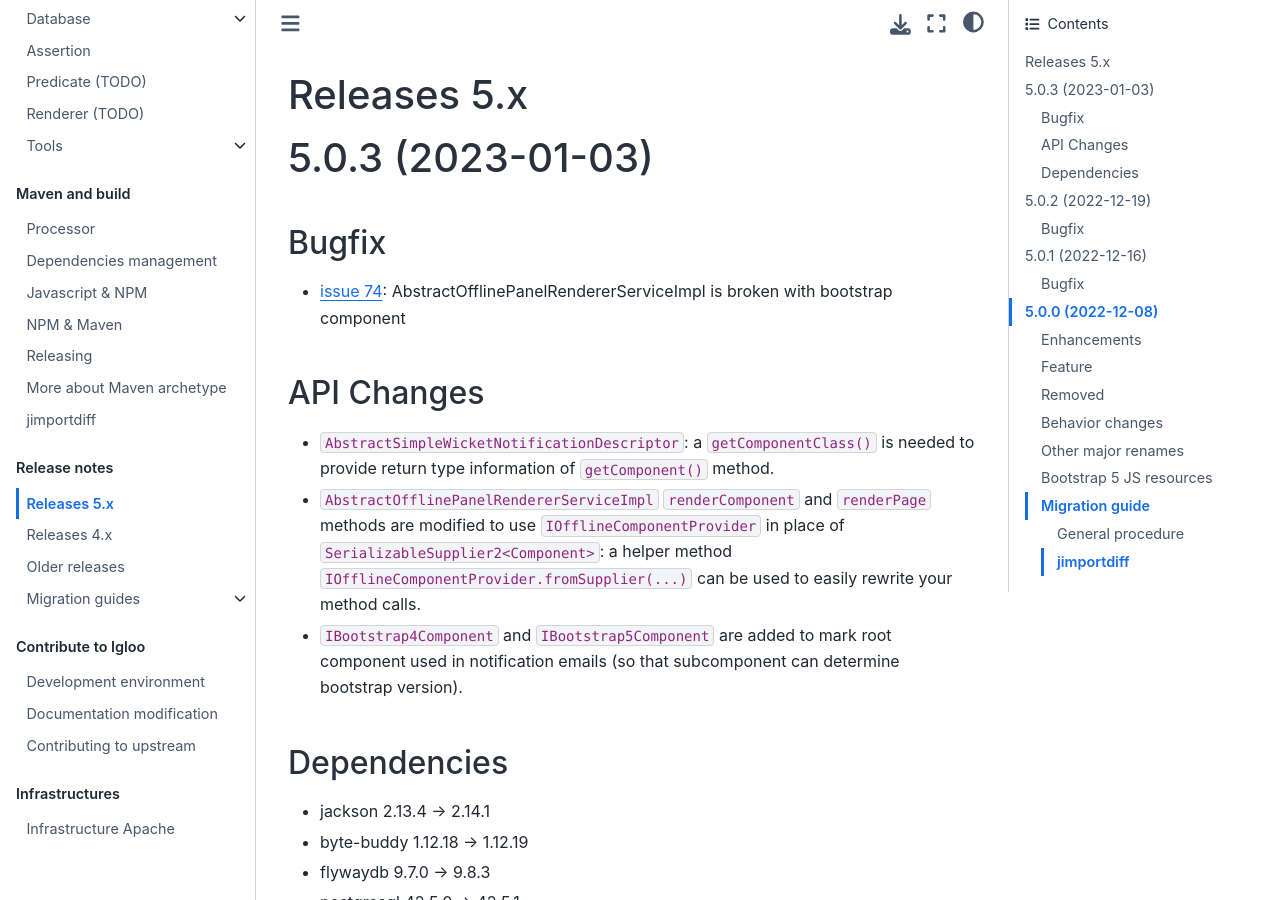
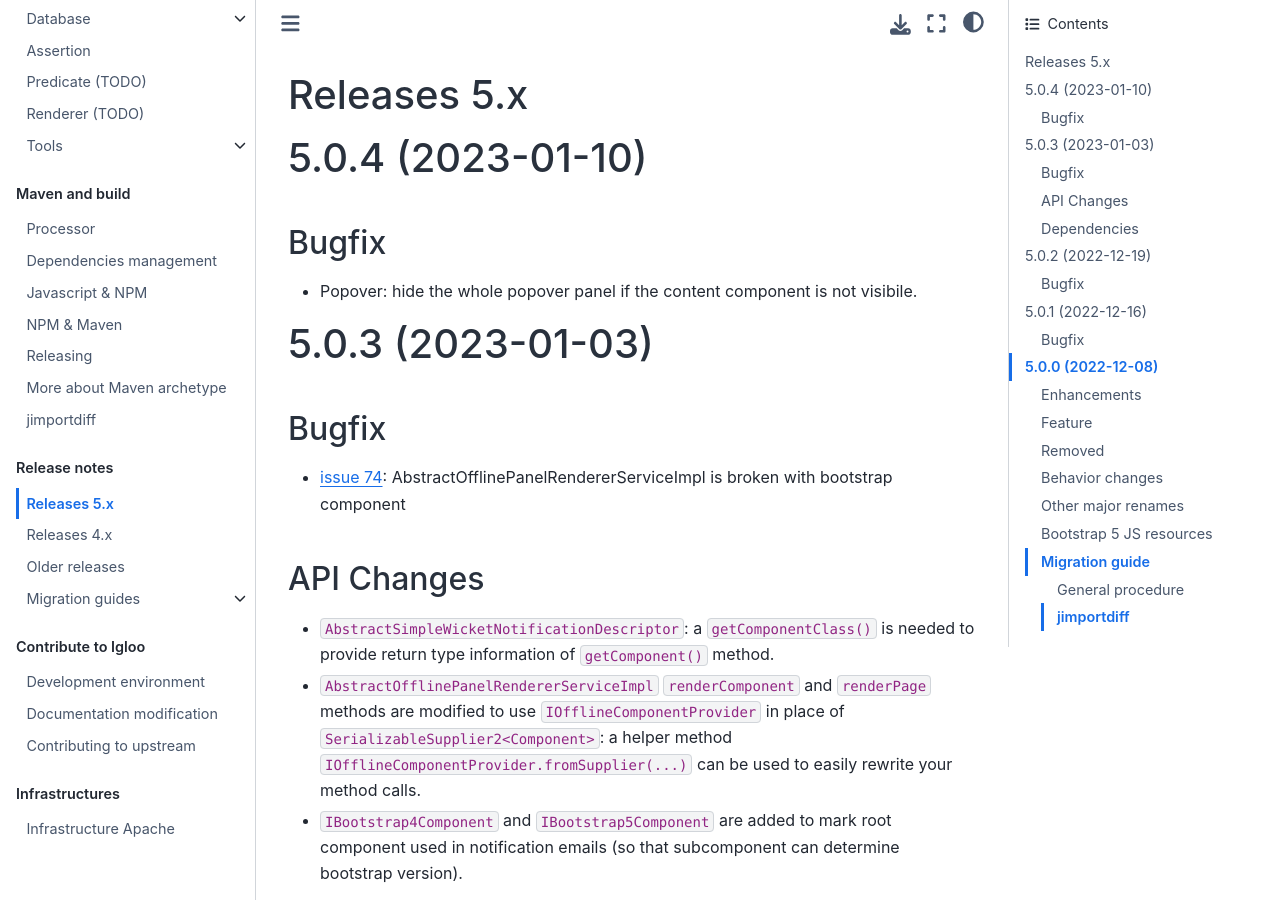
Before and after one commit to igloo-project/igloo-doc, a Sphinx documentation site: the page built from source/release-notes/releases-5.x.md, in a window 1280 px wide and 900 px high. Built offline with Sphinx 7.4.7 and the Sphinx Book theme 1.1.4, drawn with Linux system fonts in a browser that asks for light colours.

Commit message:
Changelog 5.0.4

```diff
--- a/source/release-notes/releases-5.x.md
+++ b/source/release-notes/releases-5.x.md
@@ -1,4 +1,12 @@
 # Releases 5.x
+
+(v5.0.4)=
+
+# 5.0.4 (2023-01-10)
+
+## Bugfix
+
+* Popover: hide the whole popover panel if the content component is not visibile.
 
 (v5.0.3)=
 
```
